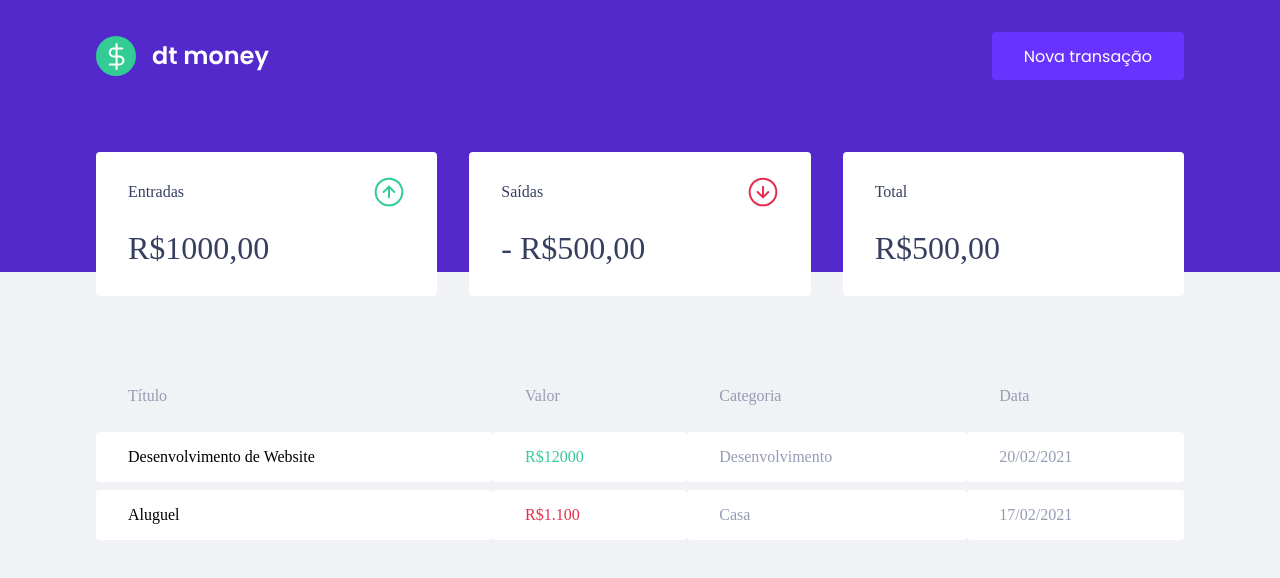
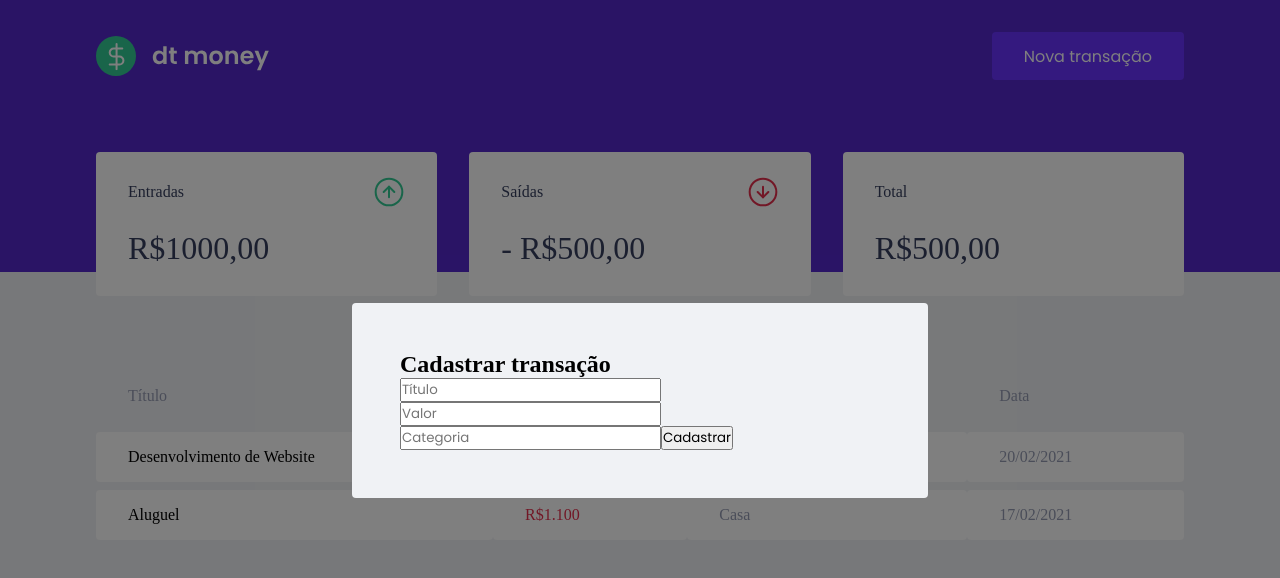
Before and after one commit to emanamoura/dtmoney, a React (Create React App) app: page / in a window 1280 px wide. Both pictures are taken after a click on the button "Nova transação". Shown: the top 578 px of the page. Built offline with nearby package versions, Linux system fonts and the light colour scheme; no server answers; what miragejs would draw is missing.

Commit message:
Handle transaction modal, creating inital styles and configurations

```diff
--- a/src/App.tsx
+++ b/src/App.tsx
@@ -1,11 +1,30 @@
 import { Dashboard } from './components/Dashboard';
+import Modal from 'react-modal';
 import { Header } from './components/Header'
+import { useState } from 'react';
+import { NewTransactionModal } from './components/NewTransactionModal';
+
+Modal.setAppElement('#root')
 
 function App() {
+  const [isNewTransactionModalOpen, setIsNewTransactionModalOpen] = useState(false);
+
+  function handleOpenNewTransactionModal() {
+      setIsNewTransactionModalOpen(true)
+  }
+
+  function handleCloseNewTransactionModal() {
+      setIsNewTransactionModalOpen(false)
+  }
+
+
   return (
     <>
-      <Header/>
+      <Header onOpenNewTransactionModal={handleOpenNewTransactionModal}/>
       <Dashboard/>
+      <NewTransactionModal
+        isOpen={isNewTransactionModalOpen}
+        onRequestClose={handleCloseNewTransactionModal}/>
     </>
   );
 }
--- a/src/components/Header/index.tsx
+++ b/src/components/Header/index.tsx
@@ -1,12 +1,17 @@
 import logoImg from './../../assets/logo.svg';
 import { Container, Content } from './styles'
 
-export function Header() {
+interface HeaderProps {
+    onOpenNewTransactionModal : () => void;
+}
+
+export function Header({onOpenNewTransactionModal}: HeaderProps) {
+
     return(
         <Container>
             <Content>
                 <img src={logoImg} alt="dtmoney" />
-                <button>
+                <button onClick={onOpenNewTransactionModal}>
                     Nova transação
                 </button>
             </Content>
--- /dev/null
+++ b/src/components/NewTransactionModal/index.tsx
@@ -0,0 +1,26 @@
+import Modal from 'react-modal';
+import { Container } from './styles';
+
+interface NewTransactionModalProps {
+    isOpen: boolean;
+    onRequestClose: () => void;
+}
+
+export function NewTransactionModal({isOpen, onRequestClose} : NewTransactionModalProps ) {
+    return(
+        <Modal
+        isOpen={isOpen}
+        onRequestClose={onRequestClose}
+        overlayClassName="react-modal-overlay"
+        className="react-modal-content"
+        >
+            <Container>
+                <h2>Cadastrar transação</h2>
+                <input type="text" placeholder='Título'/>
+                <input type="number" placeholder='Valor'/>
+                <input type="text" placeholder='Categoria'/>
+                <button type="submit">Cadastrar</button>
+            </Container>
+        </Modal>
+    )
+}
--- /dev/null
+++ b/src/components/NewTransactionModal/styles.ts
@@ -0,0 +1,5 @@
+import styled from 'styled-components';
+
+export const Container = styled.form`
+
+`;
--- a/src/components/TransactionTable/index.tsx
+++ b/src/components/TransactionTable/index.tsx
@@ -1,6 +1,13 @@
+import { useEffect } from "react";
+import { api } from "../../services/api";
 import { Container } from "./styles";
 
 export function TransactionTable() {
+
+    useEffect(() => {
+        api.get('transactions').then(response => console.log(response.data))
+    },[])
+
     return (
         <Container>
             <table>
--- /dev/null
+++ b/src/services/api.ts
@@ -0,0 +1,5 @@
+import axios from 'axios';
+
+export const api = axios.create({
+    baseURL: "http://localhost:3000/api"
+})
--- a/src/styles/global.ts
+++ b/src/styles/global.ts
@@ -53,4 +53,27 @@
         cursor: not-allowed;
         opacity: 0.6;
     }
+
+    .react-modal-overlay {
+        background: rgba(0,0,0, 0.5);
+
+        position: fixed;
+        top: 0;
+        bottom: 0;
+        right: 0;
+        left: 0;
+
+        display: flex;
+        justify-content: center;
+        align-items: center;
+    }
+
+    .react-modal-content {
+        width: 100%;
+        max-width: 576px;
+        background: var(--background);
+        padding: 3rem;
+        position: relative;
+        border-radius: 0.25rem;
+    }
 `
```
